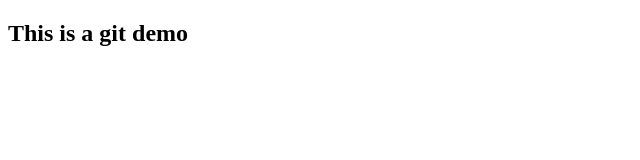
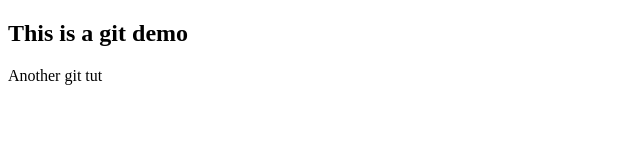
Before and after one commit to Victor-Ugwueze/gitdemo, a plain HTML site: page index.html in a window 1280 px wide. Shown: the whole page, without its empty margins (0-640 px from the left). Drawn offline with Linux system fonts and the light colour scheme.

Commit message:
added a pragraph

```diff
--- a/index.html
+++ b/index.html
@@ -5,5 +5,6 @@
 </head>
 <body>
    <h2>This is a git demo</h2>
+   <P>Another git tut</P>
 </body>
 </html>
```
